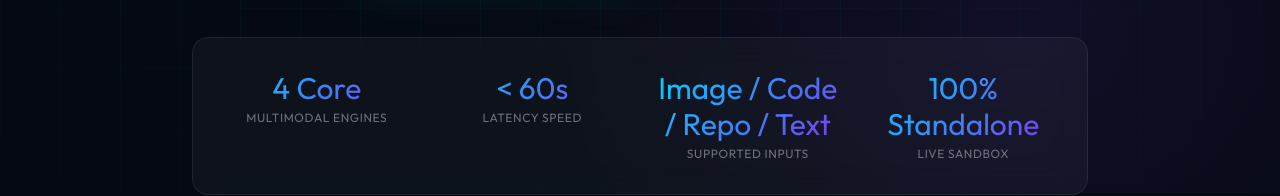
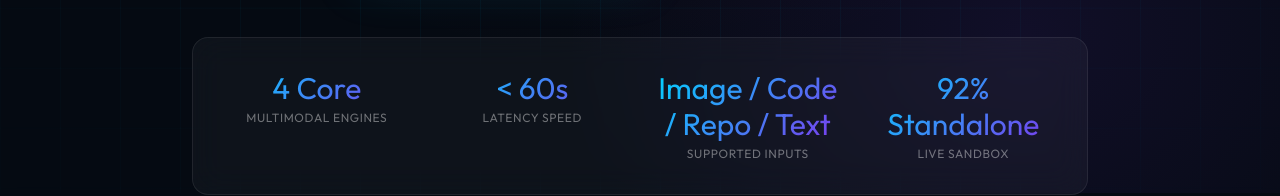
Before and after one commit to SHASHANKKUMARRAJP/MINDX, a React (Vite) app in the folder frontend/: page / in a window 1280 px wide. Shown: the part 607-803 px from the top of the page. Built offline with nearby package versions, Linux system fonts and the light colour scheme; no server answers.

Commit message:
Update Live Sandbox stat to 92% Standalone

```diff
--- a/frontend/src/pages/LandingPage.jsx
+++ b/frontend/src/pages/LandingPage.jsx
@@ -77,7 +77,7 @@ const STATS = [
   { label: 'Multimodal Engines', value: '4 Core' },
   { label: 'Latency Speed', value: '< 60s' },
   { label: 'Supported Inputs', value: 'Image / Code / Repo / Text' },
-  { label: 'Live Sandbox', value: '100% Standalone' }
+  { label: 'Live Sandbox', value: '92% Standalone' }
 ]
 
 export default function LandingPage() {
```
